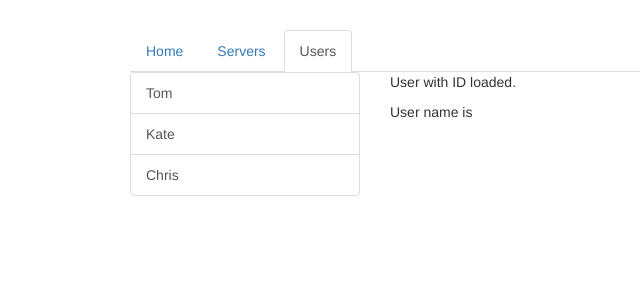
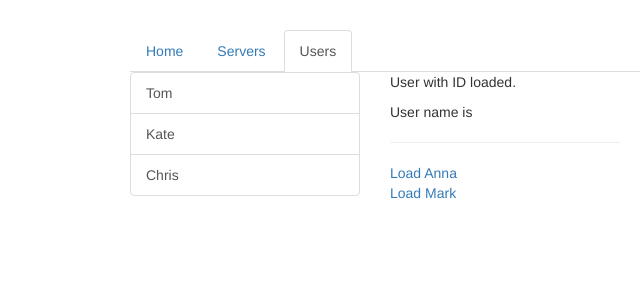
Before and after one commit to twolak88/app-routing, an Angular app: page /users in a window 1280 px wide. Shown: the top 300 px of the page, without its empty margins (135-775 px from the left). Built offline with nearby package versions, Linux system fonts and the light colour scheme.

Commit message:
Fetching Route Parameters Reactively

```diff
--- a/src/app/users/user/user.component.html
+++ b/src/app/users/user/user.component.html
@@ -1,2 +1,5 @@
 <p>User with ID {{ user.id }} loaded.</p>
 <p>User name is {{ user.name }}</p>
+<hr>
+<a [routerLink]="['/users', 10, 'Anna']">Load Anna</a><br>
+<a [routerLink]="['/users', 9, 'Mark']">Load Mark</a>
--- a/src/app/users/user/user.component.ts
+++ b/src/app/users/user/user.component.ts
@@ -1,21 +1,29 @@
-import { Component, OnInit } from '@angular/core';
-import { ActivatedRoute } from '@angular/router';
+import { Component, OnDestroy, OnInit } from '@angular/core';
+import { ActivatedRoute, Params } from '@angular/router';
+import { Subscription } from 'rxjs';
 
 @Component({
   selector: 'app-user',
   templateUrl: './user.component.html',
   styleUrls: ['./user.component.css']
 })
-export class UserComponent implements OnInit {
+export class UserComponent implements OnInit, OnDestroy {
   user: {id: number, name: string};
+  paramsSubscription: Subscription;
 
   constructor(private activatedRoute: ActivatedRoute) { }
 
-  ngOnInit(): void {
-    this.user = {
-      id: this.activatedRoute.snapshot.params['id'],
-      name: this.activatedRoute.snapshot.params['name']
-    }
+  ngOnDestroy(): void {
+    this.paramsSubscription.unsubscribe();//angular do this automatically, but own observables need to be done this
   }
 
+  ngOnInit(): void {
+    this.paramsSubscription = this.activatedRoute.params.subscribe(
+      (params: Params) => {
+        this.user = {
+          id: params['id'],
+          name: params['name']
+        };
+    });
+  }
 }
```
